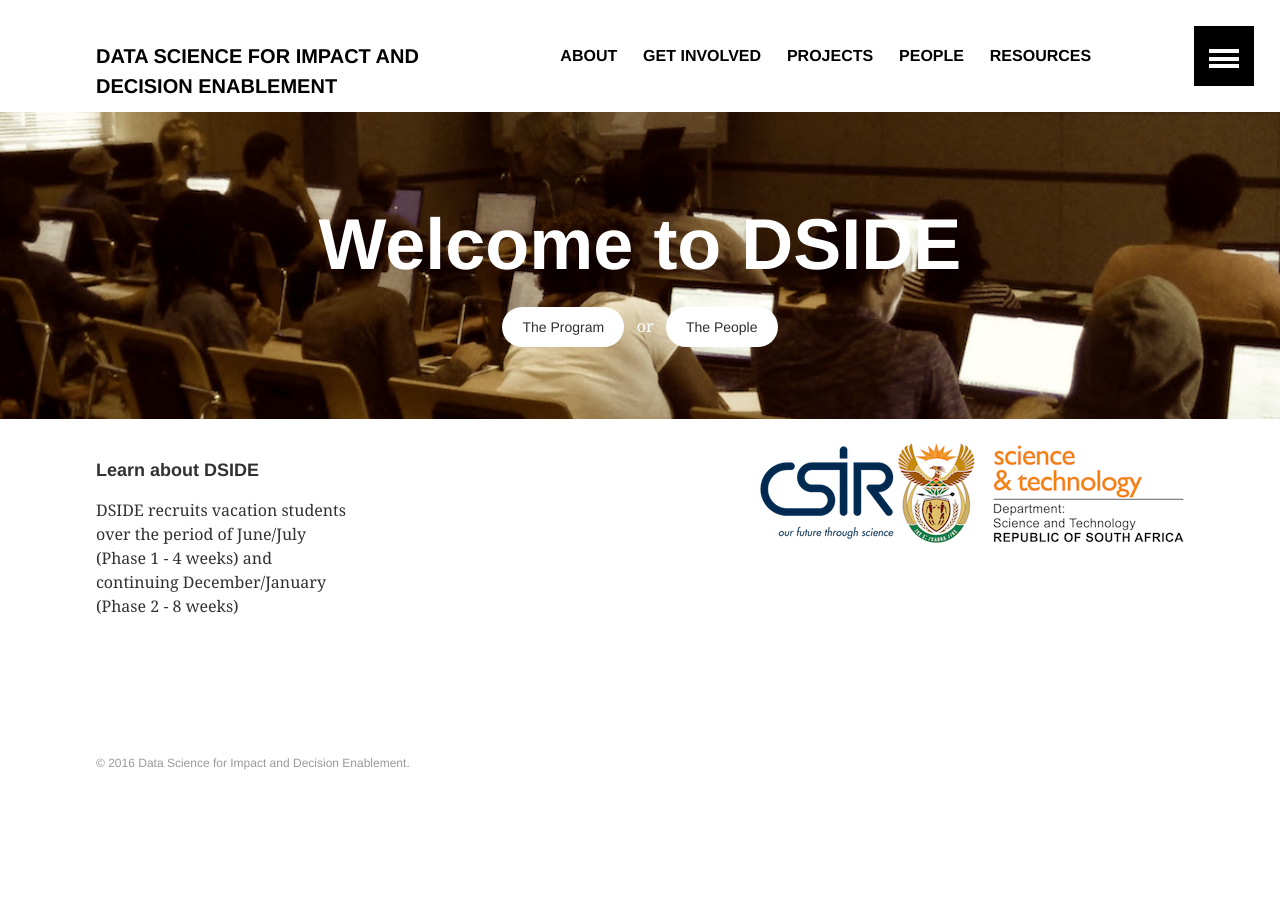
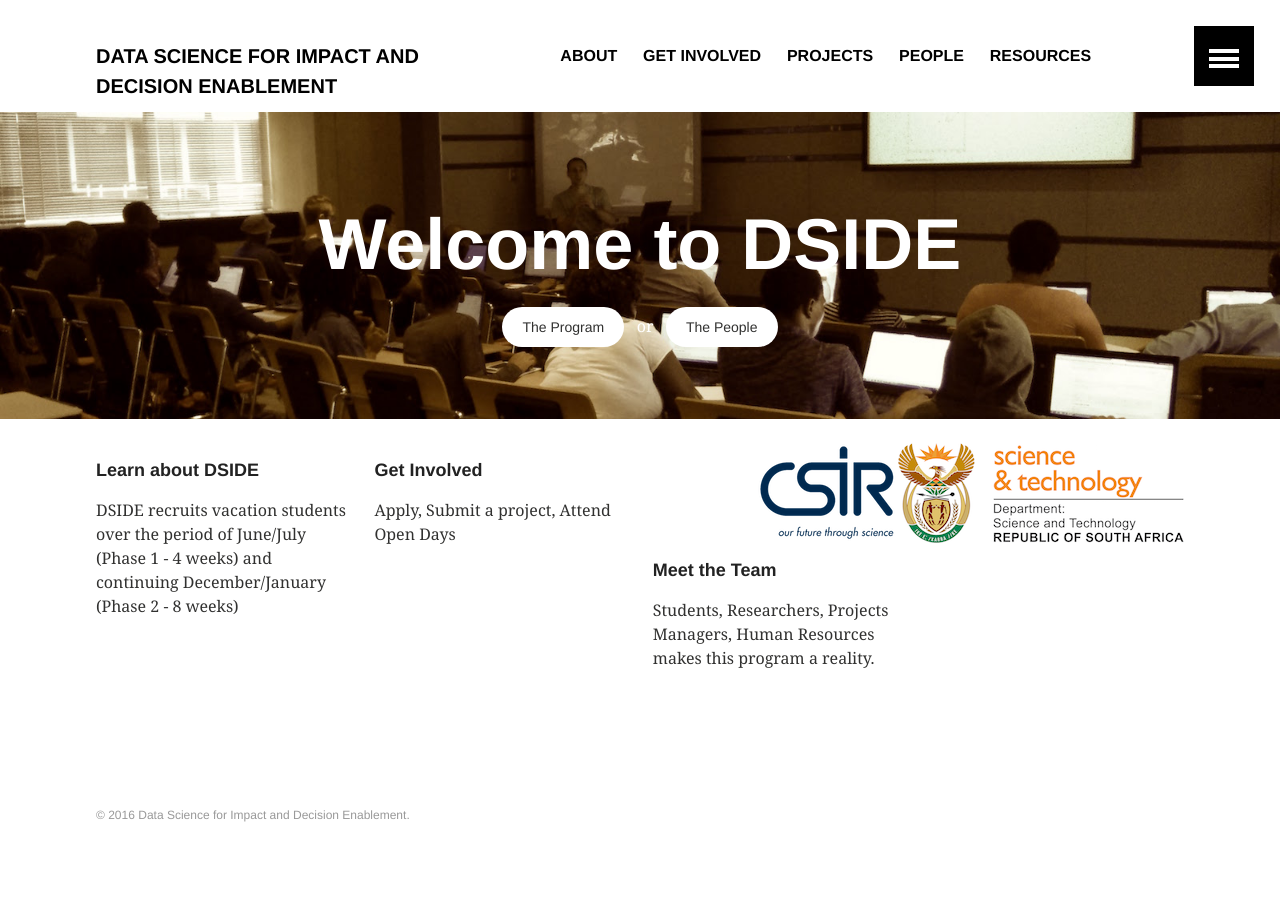
Before and after one commit to DSIDEWeb/dsideweb.github.io, a Jekyll site: the page built from index.md, in a window 1280 px wide. Built offline with Jekyll 4.4.1, drawn with Linux system fonts in a browser that asks for light colours.

Commit message:
Front page links

```diff
--- a/index.md
+++ b/index.md
@@ -9,8 +9,19 @@
 <div class="tiles">
 
 <div class="tile">
-  <h2 class="post-title">Learn about DSIDE</h2>
+  <h2 class="post-title"><a href='/about/'>Learn about DSIDE</a></h2>
   <p class="post-excerpt"> DSIDE recruits vacation students over the period of June/July (Phase 1 - 4 weeks) and continuing December/January (Phase 2 - 8 weeks)</p>
 </div><!-- /.tile -->
 
+<div class="tile">
+  <h2 class="post-title"><a href='/get-involved/'>Get Involved</a></h2>
+  <p class="post-excerpt">Apply, Submit a project, Attend Open Days</p>
+</div><!-- /.tile -->
+
+<div class="tile">
+  <h2 class="post-title"><a href='/people/'>Meet the Team</a></h2>
+  <p class="post-excerpt">Students, Researchers, Projects Managers, Human Resources makes this program a reality. </p>
+</div><!-- /.tile -->
+
+
 </div><!-- /.tiles -->
```
